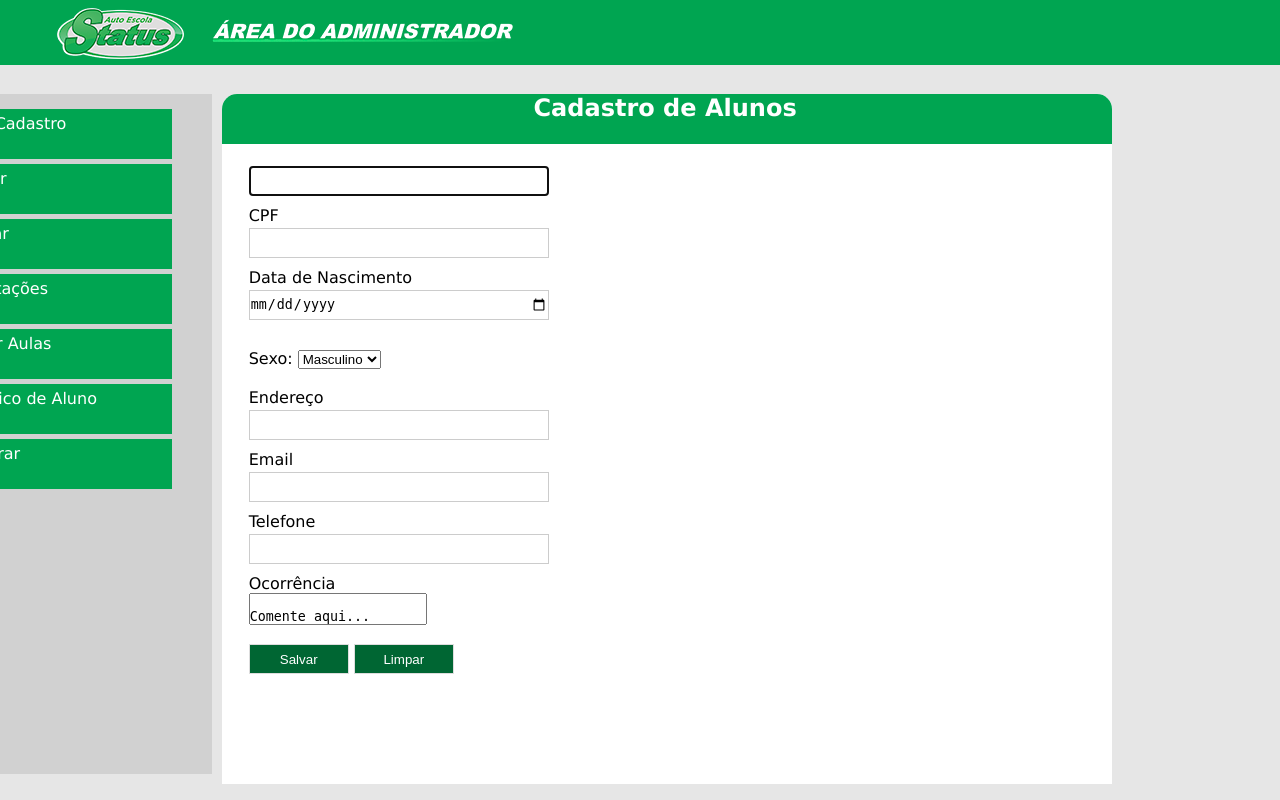
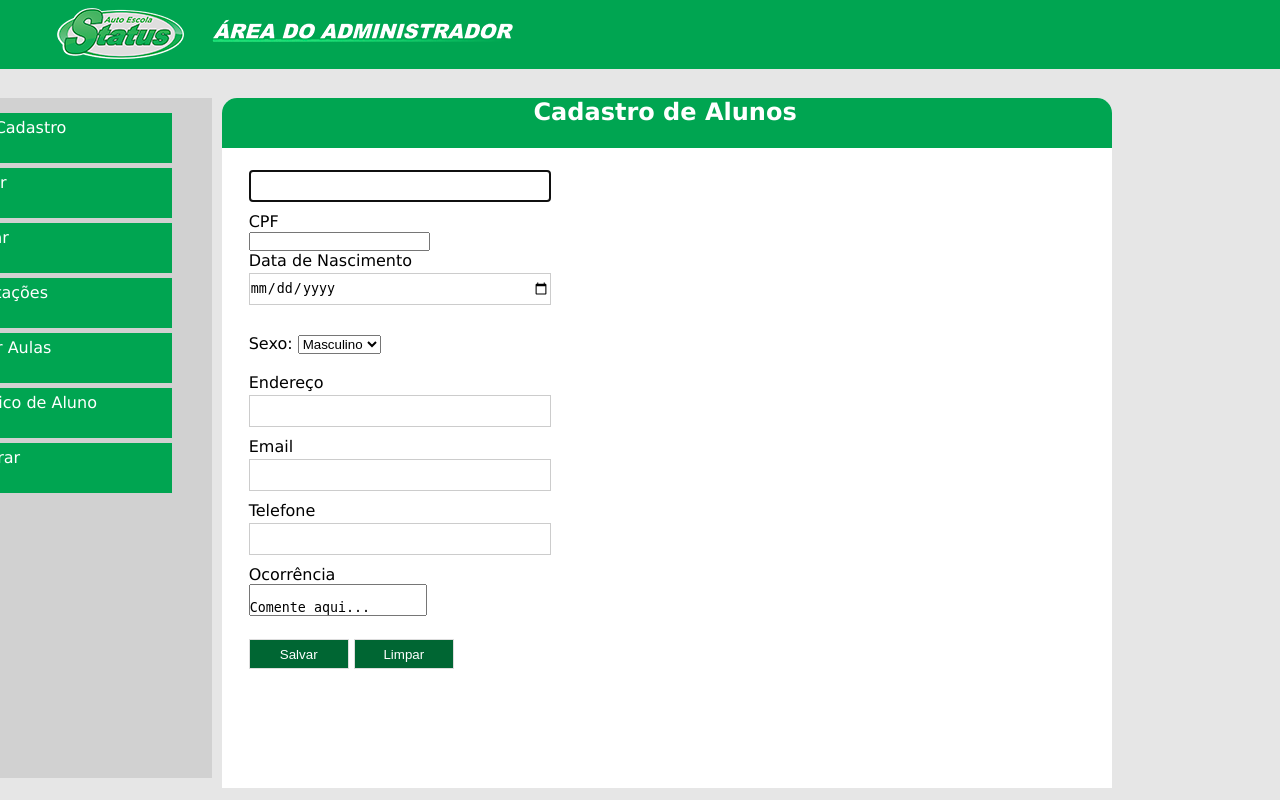
Before and after one commit to Lucas1Alves98/WebStatus, a PHP site: page /adm/adm.php in a window 1280 px wide. Run offline with PHP 8.4, Linux system fonts and the light colour scheme.

Commit message:
Correcao de bugs

```diff
--- a/View/adm/adm.php
+++ b/View/adm/adm.php
@@ -1,5 +1,3 @@
-<php?
-require_once 'vendor/autoload.php';   php>
 
 
 <!DOCTYPE html>
@@ -66,11 +64,11 @@
                     <input type="text" name="nome" class="campo" maxlenght="40" required autofocus><br>
 
                     CPF<br>
-                    <input type="text" name="cpf" class="campo" maxlenght="14" required onkeydown="javascript: fMasc( this, mCPF );">
+                <input type="text" name="cpf1" maxlenght="11"  required >
                     <br>
 
                     Data de Nascimento<br>
-                    <input type="date" name="nascimento" class="campo" maxlenght="40" required><br>
+                    <input type="date" name="nascimento" class="campo" required><br>
                     <br>
                     Sexo:
                     <select name="sexo">
@@ -81,13 +79,13 @@
                     <br><br>
 
                     Endereço<br>
-                    <input type="text" name="endereco" class="campo" maxlenght="40" required autofocus><br>
+                    <input type="text" name="endereco" class="campo" maxlenght="40" required ><br>
 
                     Email<br>
-                    <input type="email" name="email" class="campo" maxlenght="40" required autofocus><br>
+                    <input type="email" name="email" class="campo" maxlenght="40" required ><br>
 
                     Telefone<br>
-                    <input type="text" name="tel" class="campo" maxlenght="14"  required onkeydown="javascript: fMasc( this, mTel );"><br>
+                    <input type="number" name="tel" class="campo" maxlenght="9"  required ><br>
 
 
                     Ocorrência<br>
--- a/View/portal-aluno.php
+++ b/View/portal-aluno.php
@@ -86,7 +86,7 @@
 							<form action="../Controller/PortalAlunoController.php" method="POST">
 								<div class="top-margin">
 									<label>CPF <span class="text-danger">*</span></label>
-									<input type="text" name="cpf" class="form-control">
+									<input type="number" name="cpf" class="form-control">
 								</div>
 								<div class="top-margin">
 									<label>Senha <span class="text-danger">*</span></label>
```
Also changed, not shown: controller/CadastroController.php (+3 -5 lines), model/modelBean/Cadastro_Bean.php (+5 -5 lines), model/modelDao/Cadastro_Dao.php (+11 -15 lines).
